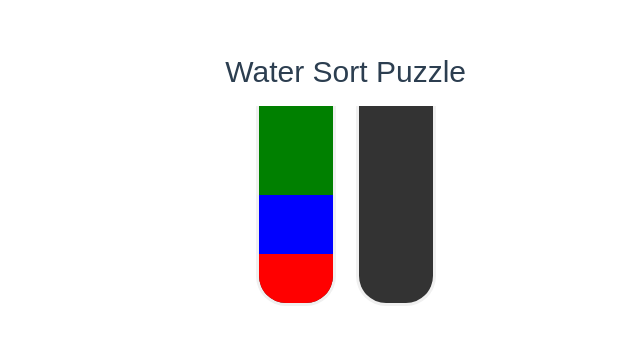
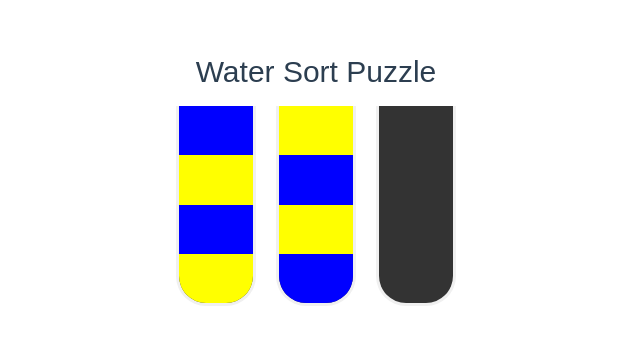
Before and after one commit to reznikovkg/vue-3-docker-compose, a Vue app in the folder vue/: page / in a window 1280 px wide. Shown: the part 218-562 px from the top of the page, without its empty margins (154-794 px from the left). Built offline with nearby package versions, Linux system fonts and the light colour scheme.

Commit message:
Визуализация выбора колбы

```diff
--- a/vue/src/App.vue
+++ b/vue/src/App.vue
@@ -1,10 +1,14 @@
-<!-- src/App.vue -->
 <template>
   <div id="app">
     <h1>Water Sort Puzzle</h1>
     <div class="flasks-container">
-      <Flask :layers="exampleLayers" />
-      <Flask :layers="[]" />
+      <Flask
+        v-for="(flask, index) in flasks"
+        :key="index"
+        :layers="flask.layers"
+        :is-selected="selectedFlaskIndex === index"
+        @click="handleFlaskClick(index)"
+      />
     </div>
   </div>
 </template>
@@ -19,11 +23,43 @@ export default {
   },
   data() {
     return {
-      exampleLayers: [
-        { color: 'red', percent: 25 },
-        { color: 'blue', percent: 30 },
-        { color: 'green', percent: 45 },
+      COLORS: ['red', 'blue', 'green', 'yellow', 'purple', 'orange'],
+      selectedFlaskIndex: null,
+      flasks: [
+        {
+          layers: [
+            { color: 'yellow', percent: 25 },
+            { color: 'blue', percent: 25 },
+            { color: 'yellow', percent: 25 },
+            { color: 'blue', percent: 25 }
+          ]
+        },
+        {
+          layers: [
+            { color: 'blue', percent: 25 },
+            { color: 'yellow', percent: 25 },
+            { color: 'blue', percent: 25 },
+            { color: 'yellow', percent: 25 }
+          ]
+        },
+        {
+          layers: []
+        }
       ]
+    }
+  },
+  methods: {
+    handleFlaskClick(index) {
+      console.log('Клик по колбе с индексом:', index)
+      if (this.selectedFlaskIndex === null) {
+        this.selectedFlaskIndex = index
+        return
+      }
+      if (this.selectedFlaskIndex === index) {
+        this.selectedFlaskIndex = null
+        return;
+      }
+
     }
   }
 }
```
